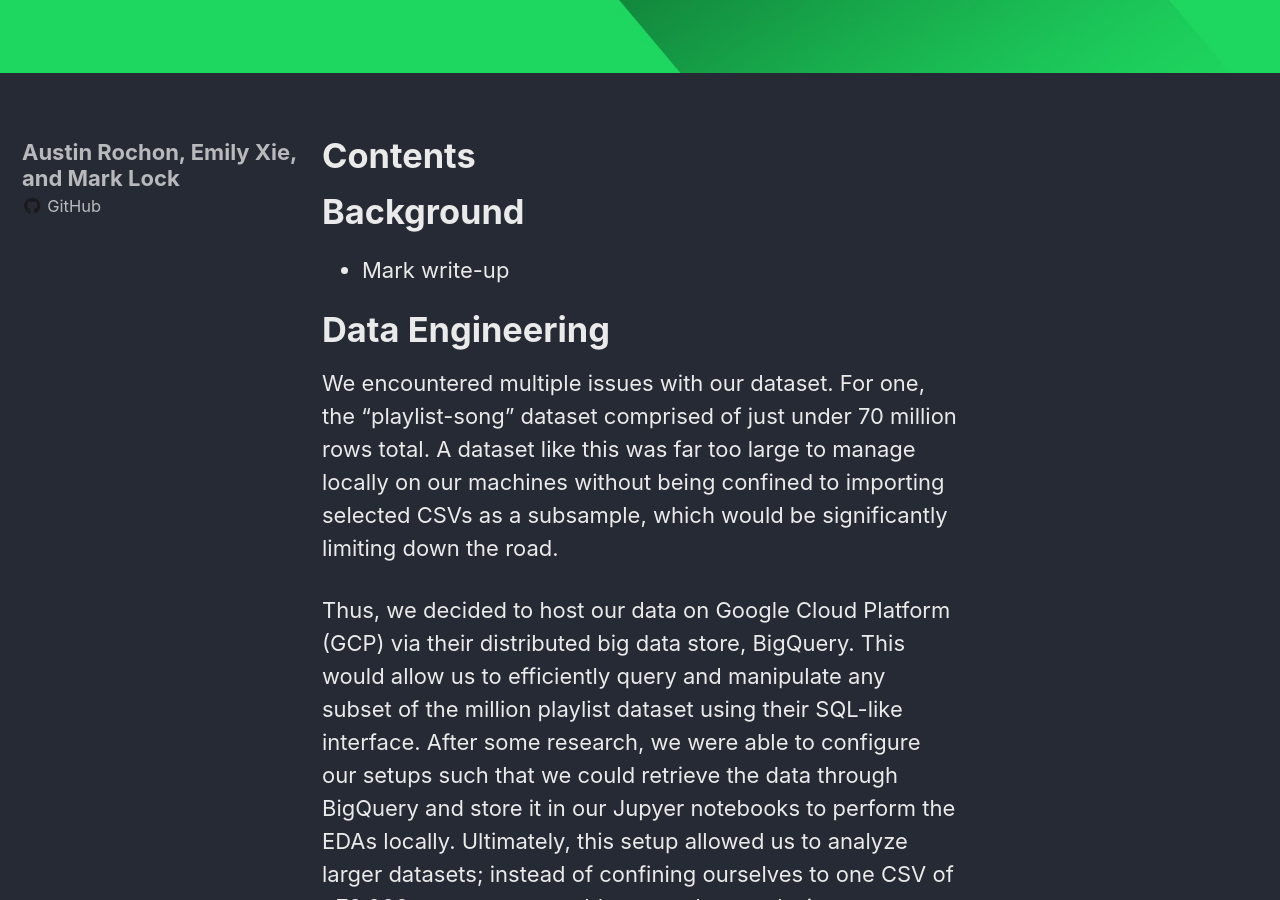
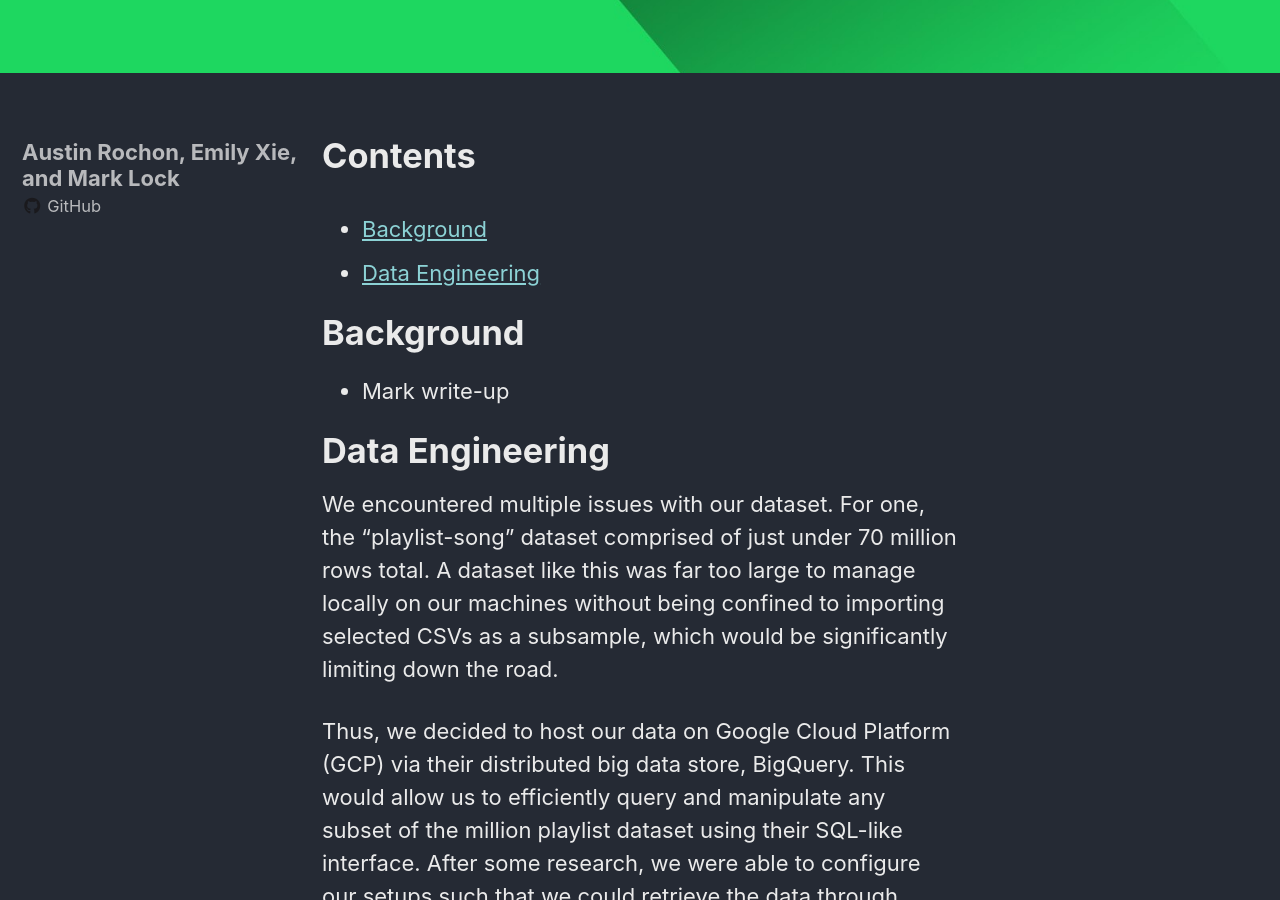
Before and after one commit to spottedd-spotify/spottedd-spotify.github.io, a Jekyll site: the page built from _pages/contents.md, in a window 1280 px wide and 900 px high, scrolled down 736 px. Built offline with Jekyll 4.4.1, drawn with Linux system fonts in a browser that asks for light colours; cached includes are drawn as plain includes; nearby versions of some CDN libraries.

Commit message:
added background and data engineering permalinks

```diff
--- a/_pages/contents.md
+++ b/_pages/contents.md
@@ -4,6 +4,9 @@
 header:
     image: "/images/spotify.jpeg"
 ---
+
+- [Background](https://spottedd-spotify.github.io/contents/#background)
+- [Data Engineering](https://spottedd-spotify.github.io/contents/#data-engineering)
 
 # Background
 - Mark write-up
```
